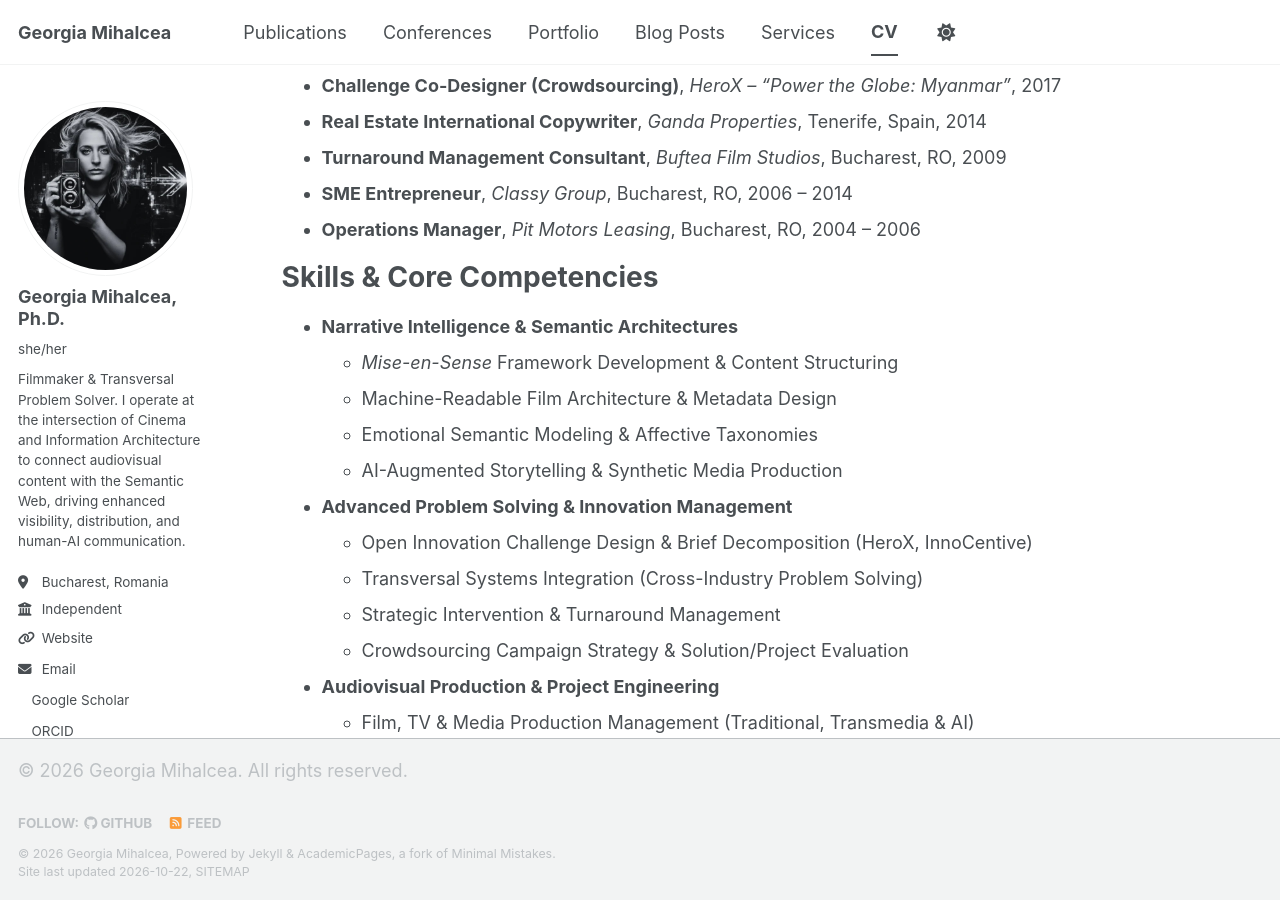
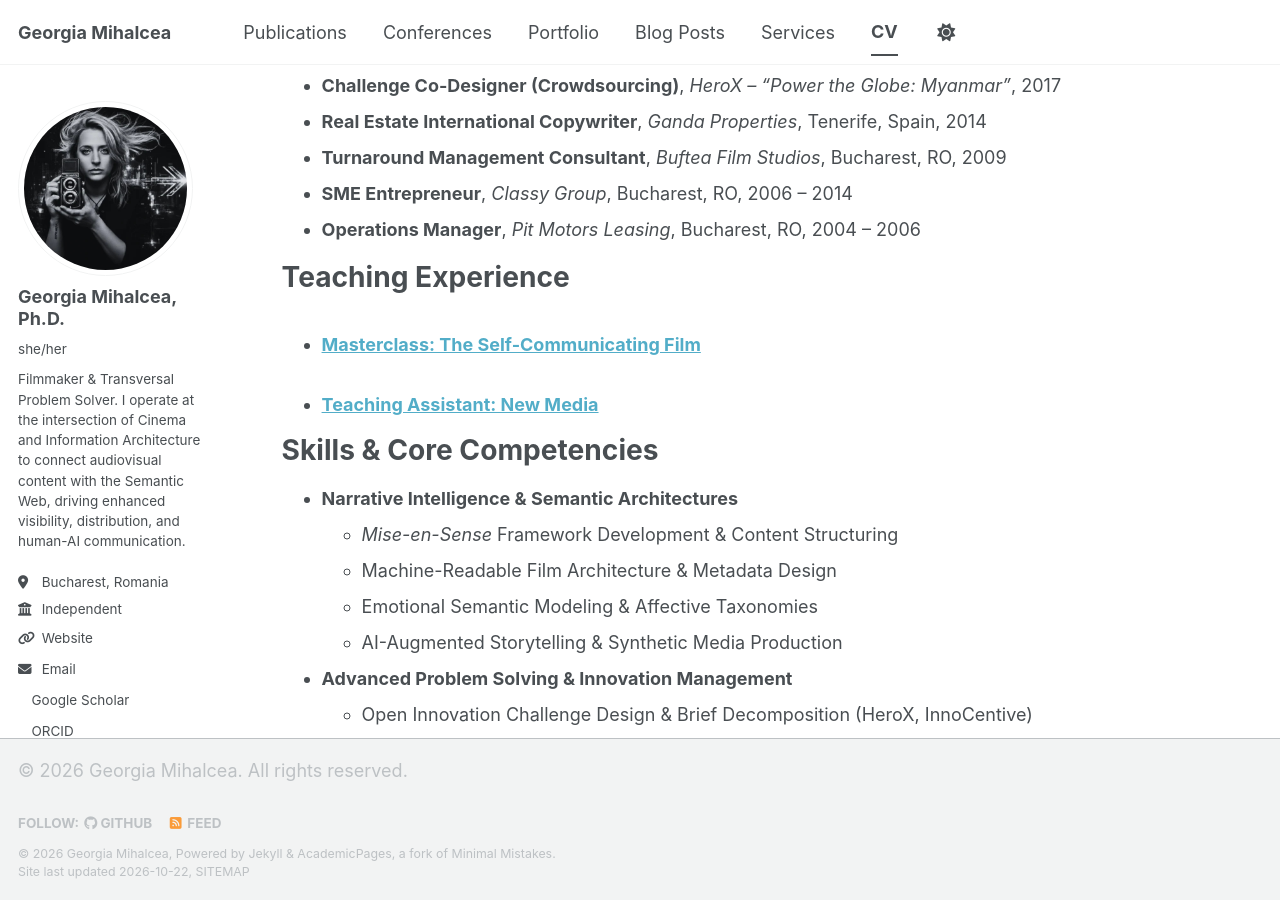
Before and after one commit to GeorgiaMihalcea/georgiamihalcea.github.io, a Jekyll site: the page built from _pages/cv.md, in a window 1280 px wide and 900 px high, scrolled down 958 px. Built offline with Jekyll 4.4.1, drawn with Linux system fonts in a browser that asks for light colours; a style sheet for code colours, icons or effects is not loaded; some of the changed text lies outside the part shown.

Commit message:
Add teaching experience section to CV
Added teaching experience section with dynamic content.

```diff
--- a/_pages/cv.md
+++ b/_pages/cv.md
@@ -31,6 +31,12 @@ Work Experience
 *   **Turnaround Management Consultant**, *Buftea Film Studios*, Bucharest, RO, 2009
 *   **SME Entrepreneur**, *Classy Group*, Bucharest, RO, 2006 – 2014
 *   **Operations Manager**, *Pit Motors Leasing*, Bucharest, RO, 2004 – 2006
+
+Teaching Experience
+======
+  <ul>{% for post in site.teaching reversed %}
+    {% include archive-single-cv.html %}
+  {% endfor %}</ul>
 
 Skills & Core Competencies
 ======
@@ -98,12 +104,6 @@ Talks
     {% include archive-single-talk-cv.html  %}
   {% endfor %}</ul>
 
-Teaching
-======
-  <ul>{% for post in site.teaching reversed %}
-    {% include archive-single-cv.html %}
-  {% endfor %}</ul>
-
 Service and leadership
 ======
 * TBD
```
